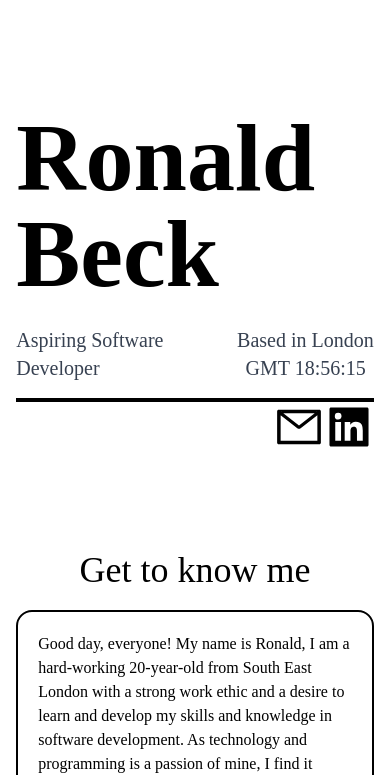
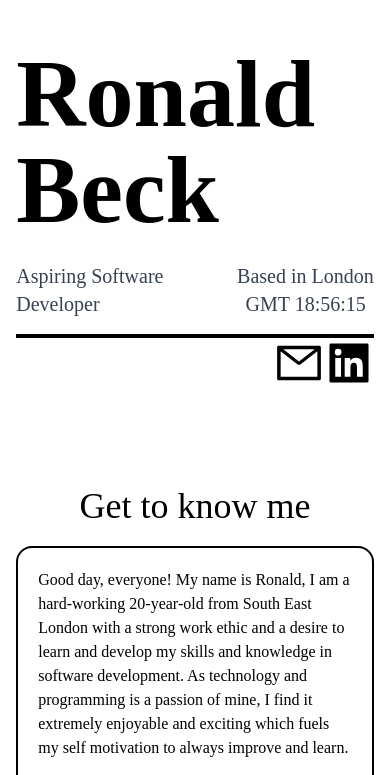
Before and after one commit to RonaldB123/RonaldB123.github.io, a Next.js app: page / in a window 390 px wide. Shown: the part 134-909 px from the top of the page. Built offline with nearby package versions, Linux system fonts and the light colour scheme.

Commit message:
fix cut of hero page

```diff
--- a/pages/index.js
+++ b/pages/index.js
@@ -32,7 +32,7 @@ export default function Home() {
       </Head>
       <main className="bg-white overflow-hidden font-merriweather">
 
-        <section className="w-11/12 mx-auto mb-36 mt-56 md:mt-48">
+        <section className="w-11/12 mx-auto mb-36 mt-40 sm:mt-56 md:mt-48">
               <h2 className="text-8xl lg:text-10xl mb-1 py-5 mt-20 md:mb-2 md:text-9xl font-bold">Ronald Beck</h2>
             <div className="flex">
               <h3 className="text-gray-700 text-xl h-fit w-full word-break">Aspiring Software Developer</h3>
```
